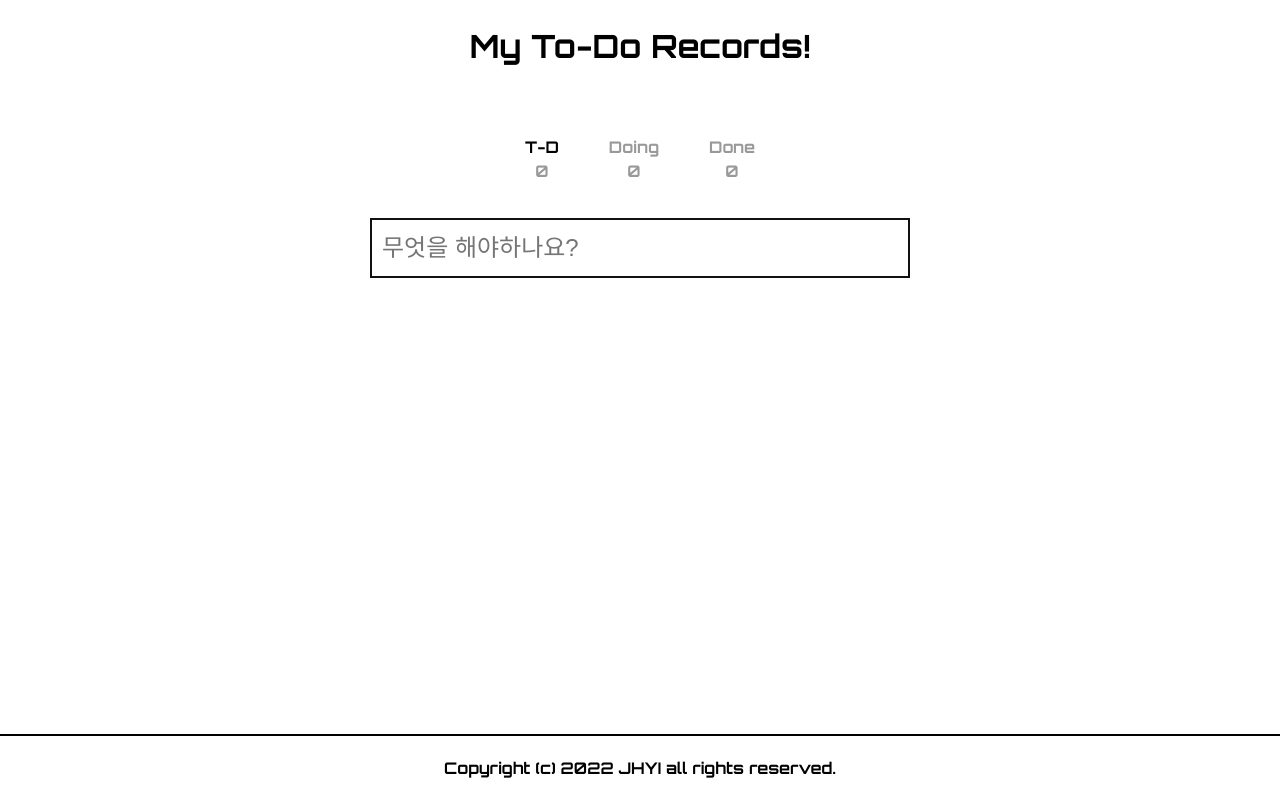
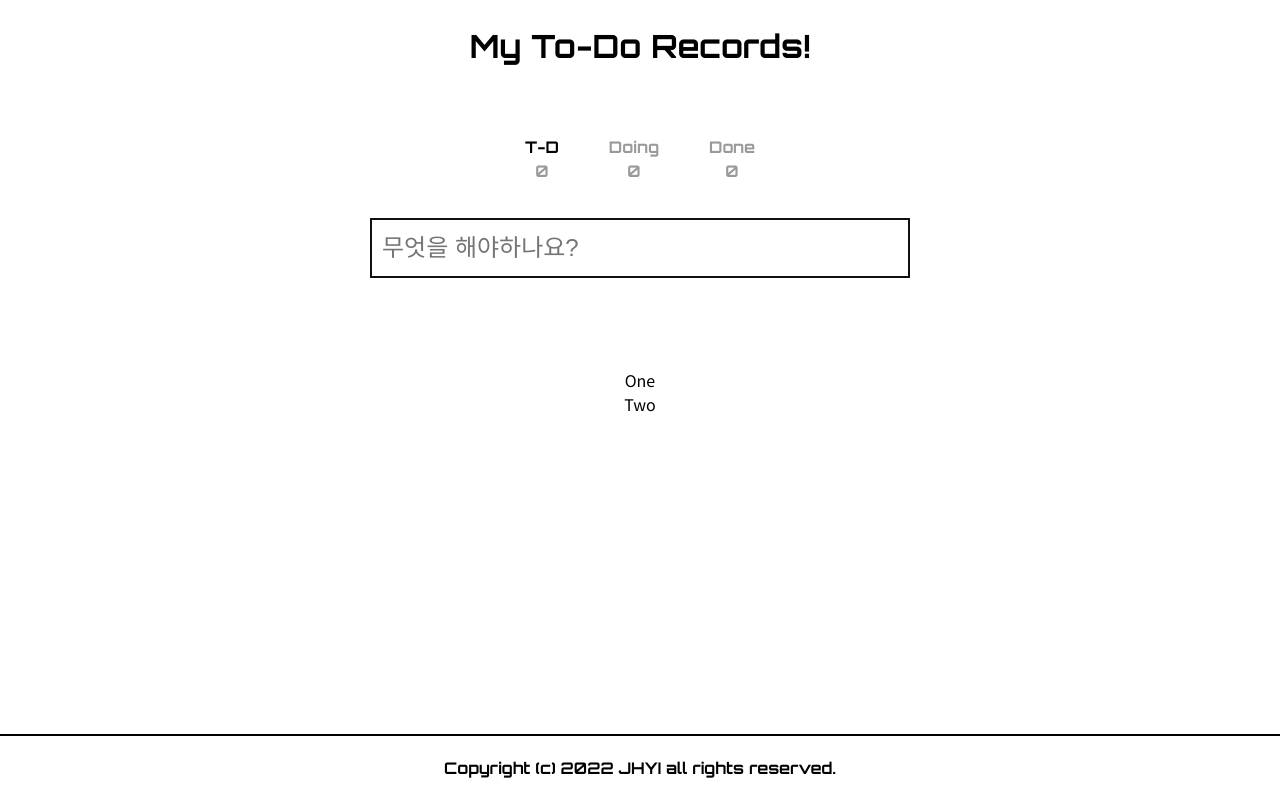
Before and after one commit to jhclass/microproject_todos, a React (Create React App) app: page / in a window 1280 px wide. Built offline with nearby package versions, Linux system fonts and the light colour scheme; some icons are missing.

Commit message:
같은 줄 내에서 dnd

```diff
--- a/src/page/Section1.tsx
+++ b/src/page/Section1.tsx
@@ -70,9 +70,25 @@ function Section1() {
                                 <ul ref={provide.innerRef} {...provide.droppableProps}>
                                     <Draggable draggableId='first' index={0}>
                                         {(provide)=>
-                                            <li></li>
+                                            <li
+                                                ref={provide.innerRef}
+                                                {...provide.dragHandleProps}
+                                                {...provide.draggableProps}
+                                            >
+                                                <span>One</span>
+                                            </li>
                                         }
-
+                                    </Draggable>
+                                    <Draggable draggableId='second' index={1}>
+                                        {(provide)=>
+                                            <li
+                                                ref={provide.innerRef}
+                                                {...provide.dragHandleProps}
+                                                {...provide.draggableProps}
+                                            >
+                                                <span>Two</span>
+                                            </li>
+                                        }
                                     </Draggable>
 
                                 </ul>
```
